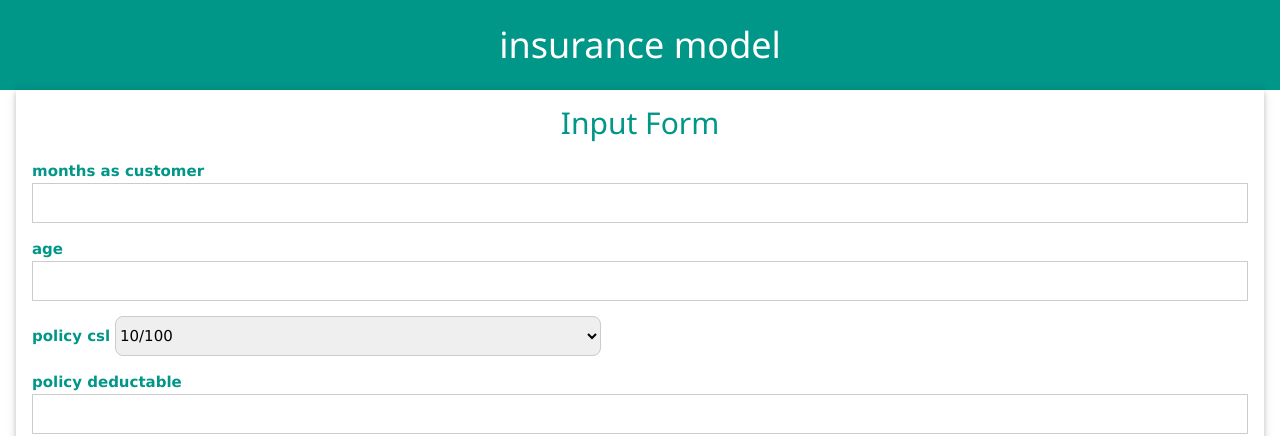
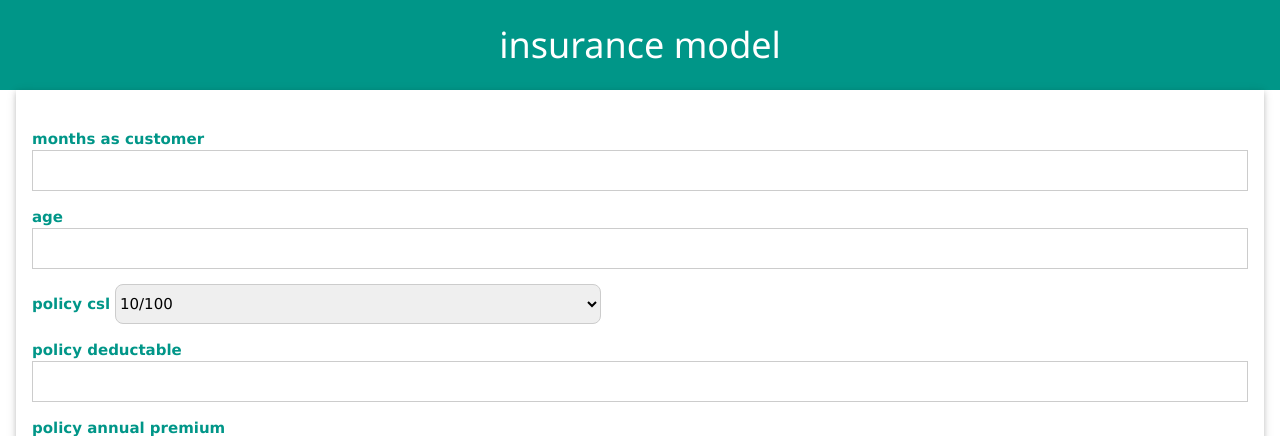
Before and after one commit to alaminmagaga/auto-insurance, a Flask app: page / in a window 1280 px wide. Shown: the top 436 px of the page. Run offline with Flask 2, Linux system fonts and the light colour scheme; parts of the project's set-up code (start-up, migrations or seed data) failed here and were passed over.

Commit message:
Update index.html

```diff
--- a/templates/index.html
+++ b/templates/index.html
@@ -21,7 +21,7 @@
 
 <div class="w3-container">
   <form class="w3-container w3-card-2" action="{{ url_for('predict')}}" method="POST" style="width: 100%">
-  <h2 class="w3-text-blue w3-center w3-text-teal" >Input Form</h2>
+  <br>
   <p>
   <label class="w3-text-teal"><b>months as customer</b></label>
   <input id="id1" class="w3-input w3-border" name="months_as_customer"  required="required" type="number"></p>
```
